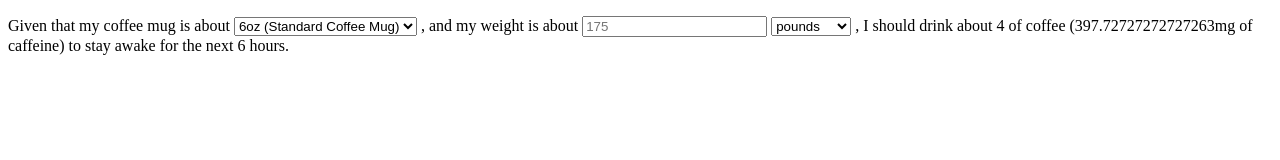
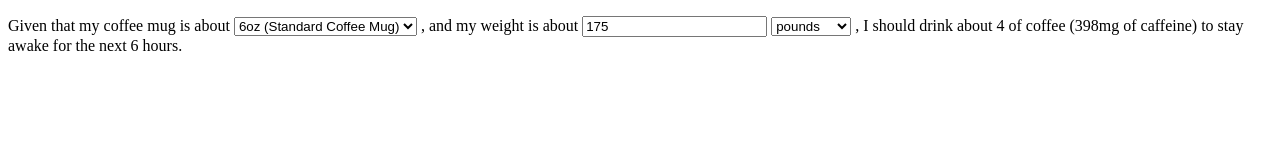
Before and after one commit to JesseHerrick/caffeinefor.me, a plain HTML site: page index.html in a window 1280 px wide. Drawn offline with Linux system fonts and the light colour scheme.

Commit message:
Default values and select on click.

```diff
--- a/index.html
+++ b/index.html
@@ -21,7 +21,7 @@
       <option value="16">16oz (Grande - Starbucks)</option>
       <option value="20">20oz (Venti - Starbucks)</option>
     </select>
-    , and my weight is about <input id="weight" type="number" placeholder="175">
+    , and my weight is about <input id="weight" onClick="this.select()" type="number" value="175">
     <select name="unit" id="unit">
       <option value="lb">pounds</option>
       <option value="kg">kilograms</option>
--- a/js/coffee.js
+++ b/js/coffee.js
@@ -9,12 +9,12 @@ var lbToKg = function(lb) {
 
 // caffeine needed for user's bodyweight
 var caffeineNeeded = function(weight) {
-  return weight * 5; // 5 is the caffeine (mg) needed per pound
+  return Math.ceil(weight * 5); // 5 is the caffeine (mg) needed per pound
 };
 
 // coffee need (in floz) based on amount of caffeine
 var coffeeNeeded = function(caffeine) {
-  return caffeine / 20.375; // 20.375 is the amount of caffeine per oz of brewed coffee
+  return Math.ceil(caffeine / 20.375); // 20.375 is the amount of caffeine per oz of brewed coffee
 }
 
 // amount of cups to fulfil needed caffeine
@@ -42,7 +42,7 @@ var calculateCoffee = function(size, weight, unit) {
 
   $cups.html(coffee.cups);
   $caffeine.html(coffee.caffeine);
-  console.log('Done!');
+  console.log(coffee);
 };
 
 // calculate once
```
